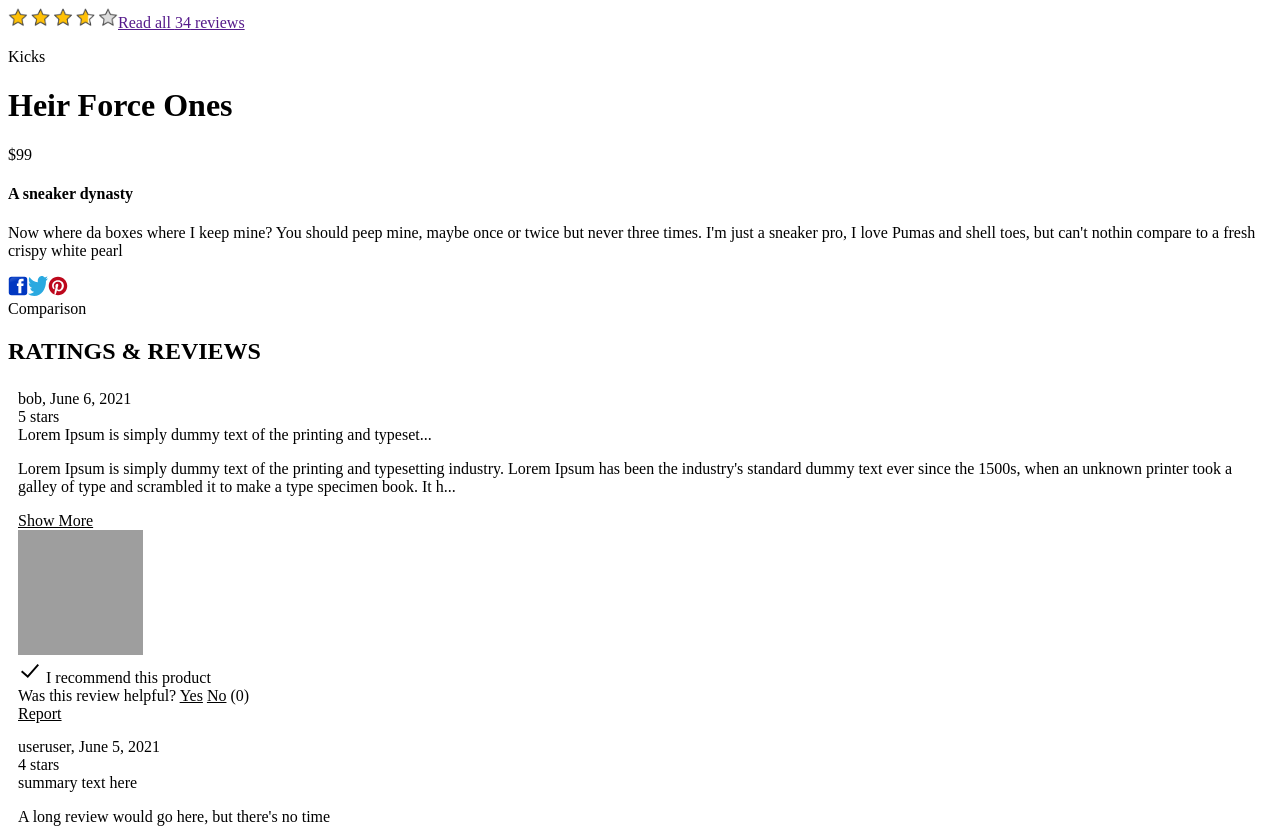
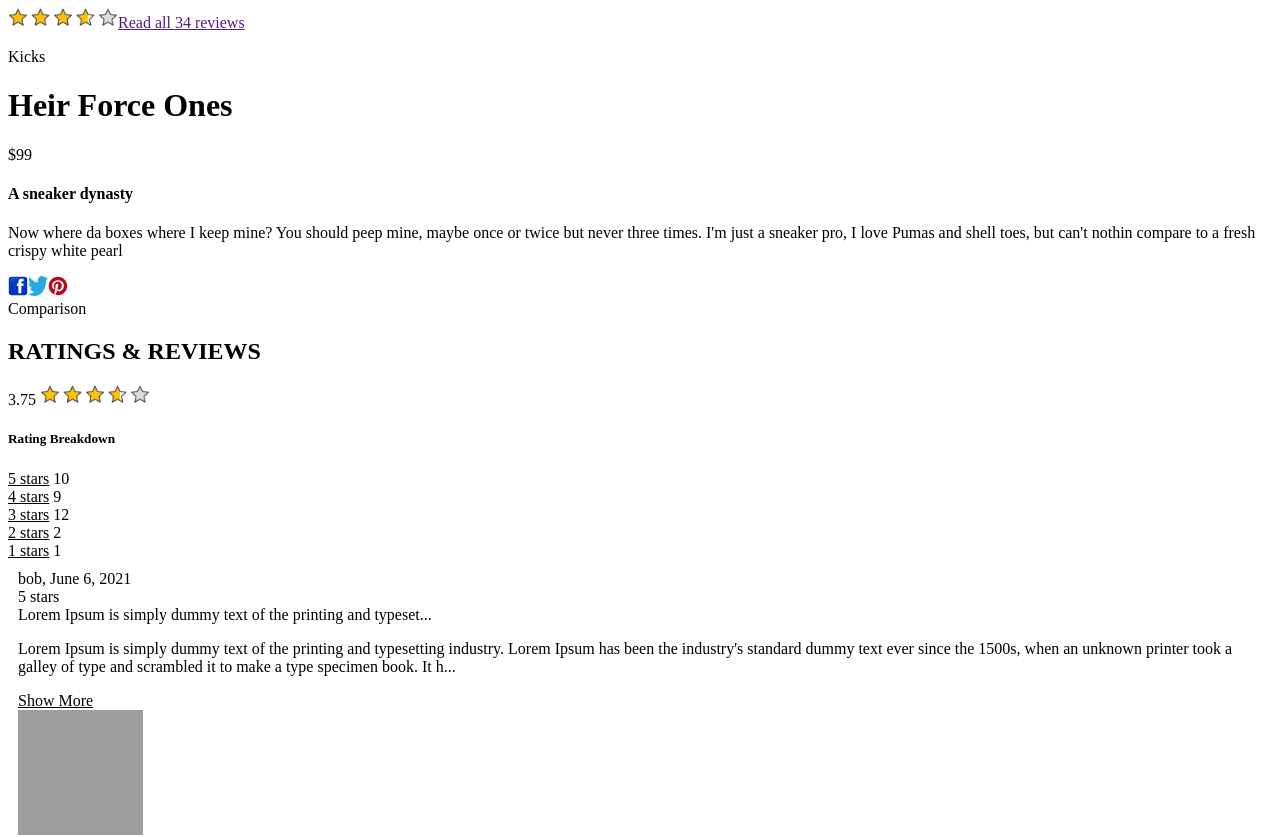
Before and after one commit to rfp53-fec2-cyborg/catwalk, a React app: page / in a window 1280 px wide. Shown: the top 837 px of the page. Built offline with nearby package versions, Linux system fonts and the light colour scheme; grey boxes are pictures that could not be loaded; the HTML template or start-up script is replaced by a standard one.

Commit message:
Implement basic rating breakdown

```diff
--- /dev/null
+++ b/client/src/components/reviews/Rating.jsx
@@ -0,0 +1,32 @@
+import React, { useEffect, useState } from 'react';
+import RatingBreakdown from './RatingBreakdown.jsx';
+
+import StarRating from '../shared/StarRating.jsx';
+import MakeRating from '../../helpers/MakeRating.js';
+import { reviewsMeta } from '../../../mock-data/reviewsMeta.js';
+
+var getRating = () => {
+  let score;
+  const rating = MakeRating(reviewsMeta.ratings);
+  score = ((rating.value * 4).toFixed() / 4).toFixed(2);
+  return score;
+};
+
+
+const Rating = () => {
+
+  const [rating, setRating] = useState(getRating());
+  return (
+    <div>
+      <div>
+        {rating} <StarRating score={rating}/>
+      </div>
+      <div>
+        <h5> Rating Breakdown </h5>
+        <RatingBreakdown data={reviewsMeta.ratings}/>
+      </div>
+    </div>
+  );
+};
+
+export default Rating;
--- /dev/null
+++ b/client/src/components/reviews/RatingBreakdown.jsx
@@ -0,0 +1,32 @@
+import React, { useState } from 'react';
+
+var prepareData = (data) => {
+  let result = [];
+  const ratingArr = Object.entries(data);
+  ratingArr.forEach(([key, value]) => {
+    let obj = {};
+    obj[key] = Number(value);
+    result.push(obj);
+  });
+  return result.reverse();
+};
+
+const RatingBreakdown = ({data}) => {
+
+  const [starData, setStarData] = useState(prepareData(data));
+  console.log(starData);
+  return (
+    <div>
+      {starData.map((value, index) => {
+        let key = starData.length;
+        return (
+          <div key={key - index} >
+            <u>{`${[key - index]} stars`}</u> {value[key - index]}
+          </div>
+        );
+      })}
+    </div>
+  );
+};
+
+export default RatingBreakdown;
--- a/client/src/components/reviews/Reviews.jsx
+++ b/client/src/components/reviews/Reviews.jsx
@@ -1,14 +1,21 @@
 import React, { useEffect, useState } from 'react';
-import { reviewsMeta } from '../../../mock-data/reviewsMeta.js';
 import ReviewList from './ReviewList.jsx';
+import Rating from './Rating.jsx';
 
 const Reviews = (props) => {
 
   return (
-    <>
+    <div className="">
       <h2>RATINGS & REVIEWS</h2>
-      <ReviewList />
-    </>
+      <div className="">
+        <div className="">
+          <Rating />
+        </div>
+        <div className="">
+          <ReviewList />
+        </div>
+      </div>
+    </div>
   );
 };
 
```
